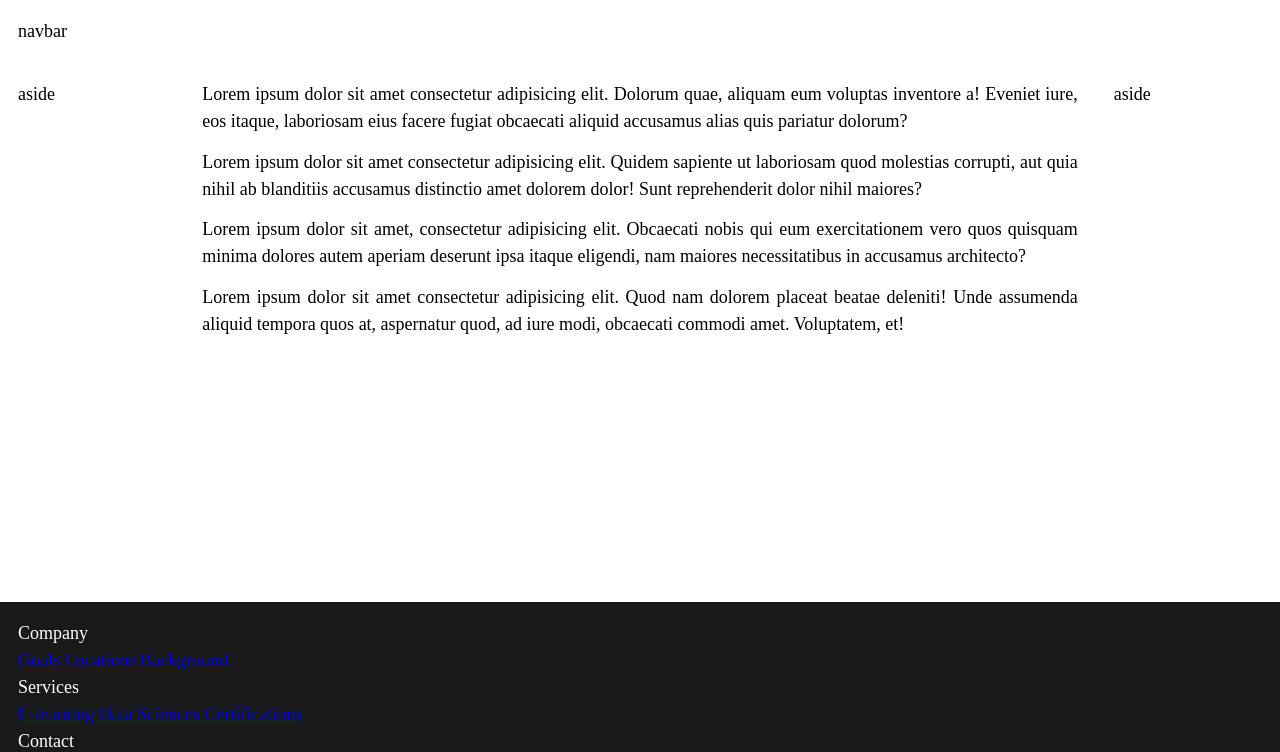
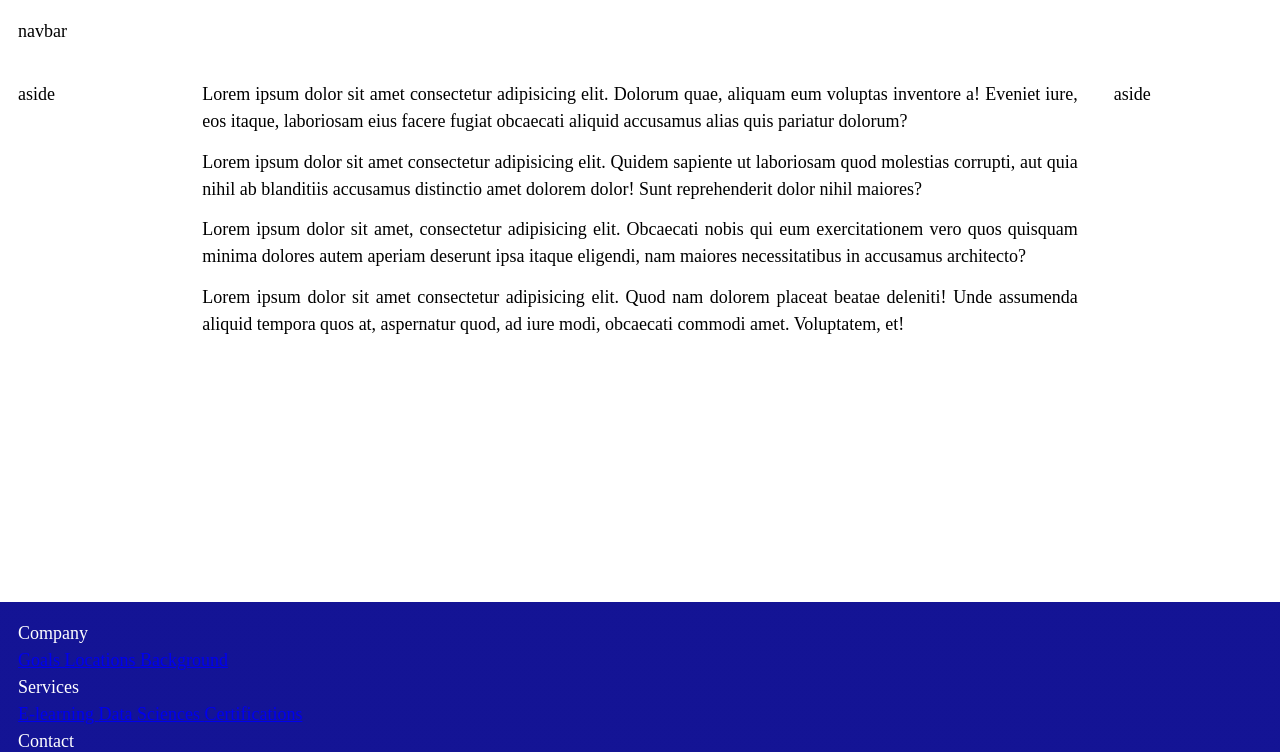
Before and after one commit to macrocephal/macrocephal.cloud-ui, a website: page index.html in a window 1280 px wide. Shown: the top 752 px of the page. Drawn offline with nearby package versions, Linux system fonts and the light colour scheme; files that its build step writes are made by us from their sources.

Commit message:
change env value

```diff
--- a/scss/__env.scss
+++ b/scss/__env.scss
@@ -5,5 +5,5 @@ $background-image: none;
 $background-color: transparent;
 
 $color-inverse: white;
-$background-color-inverse: white;
-$background-image-inverse: linear-gradient(rgba(0, 0, 0, .9), rgba(0, 0, 0, .9));
+$background-color-inverse: black;
+$background-image-inverse: linear-gradient(rgba(22, 22, 165, .9), rgba(22, 22, 165, .9));
```
